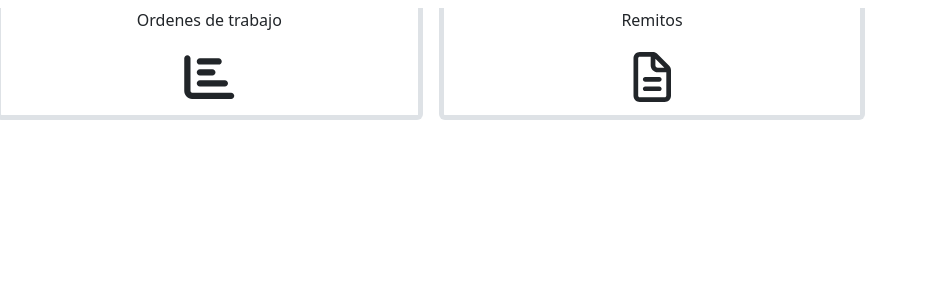
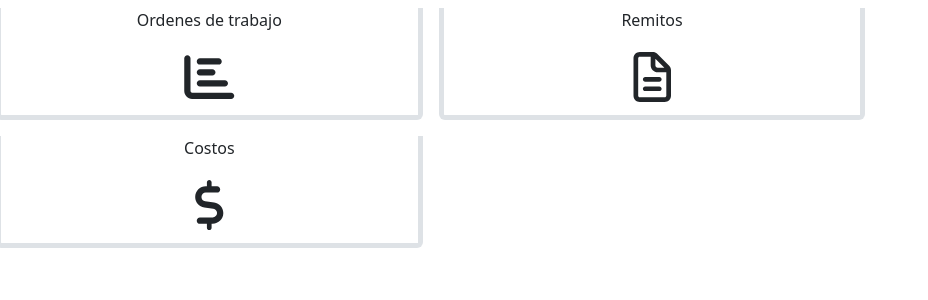
Before and after one commit to gastoncorrea/gestion_campo, an Angular app: page / in a window 1280 px wide. Shown: the top 300 px of the page, without its empty margins (0-928 px from the left). Built offline with nearby package versions, Linux system fonts and the light colour scheme.

Commit message:
home components layout and icons in cost link

```diff
--- a/src/app/pages/home/home.html
+++ b/src/app/pages/home/home.html
@@ -11,4 +11,10 @@
             <fa-icon [icon]="faFileLines"/>
         </a>
     </div>
+    <div class="col-sm-12 col-md-4 border border-5 border-top-0 rounded-bottom m-2 d-flex flex-column justify-content-center">
+        <a routerLink="/remitos">
+            <span>Costos</span>
+            <fa-icon [icon]="faDollarSign"/>
+        </a>
+    </div>
 </div>
--- a/src/app/pages/home/home.ts
+++ b/src/app/pages/home/home.ts
@@ -1,7 +1,7 @@
 import { Component } from '@angular/core';
 import { RouterLink } from '@angular/router';
 import { FontAwesomeModule } from '@fortawesome/angular-fontawesome';
-import { faChartBar, } from '@fortawesome/free-solid-svg-icons'
+import { faChartBar, faDollarSign } from '@fortawesome/free-solid-svg-icons'
 import { faFileLines} from '@fortawesome/free-regular-svg-icons'
 
 @Component({
@@ -13,4 +13,5 @@ import { faFileLines} from '@fortawesome/free-regular-svg-icons'
 export class Home {
   faChartBar = faChartBar;
   faFileLines = faFileLines;
+  faDollarSign = faDollarSign;
 }
```
